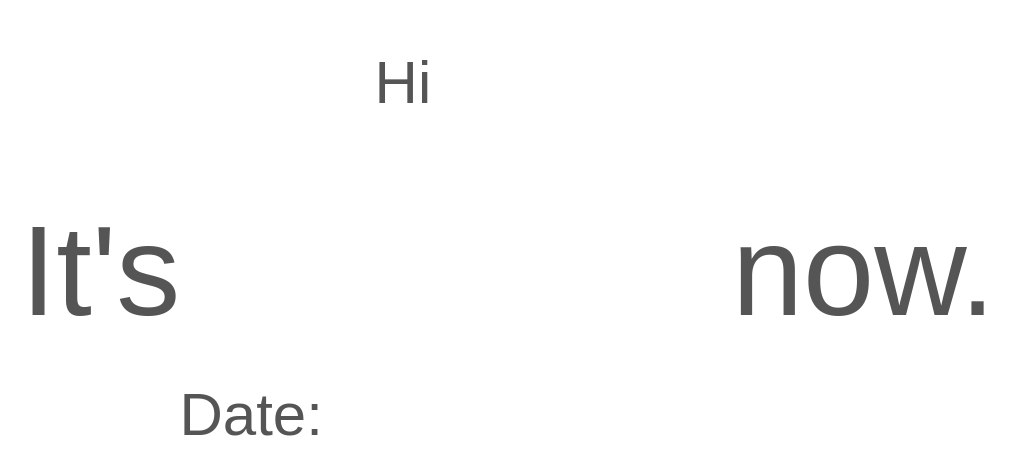
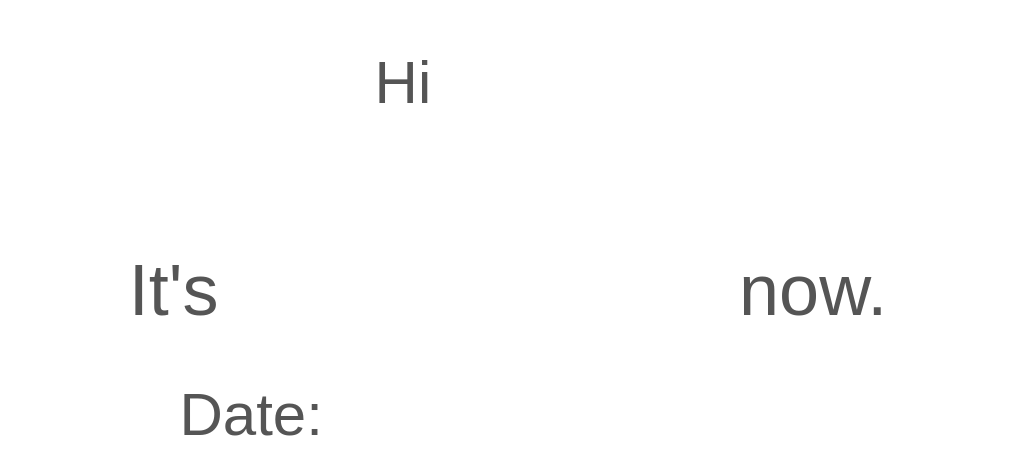
Before and after one commit to the-halfbloodprince/my_dash, a Next.js app: page / in a window 1280 px wide. Shown: the part 151-626 px from the top of the page, without its empty margins (132-1147 px from the left). Built offline with nearby package versions, Linux system fonts and the light colour scheme.

Commit message:
shrunk text

```diff
--- a/pages/index.js
+++ b/pages/index.js
@@ -14,7 +14,7 @@ export default function Home() {
 
       <main className='flex flex-col w-screen h-screen justify-center space-y-10 px-24 items-center text-center'>
         <p className='text-6xl text-subtitle hover:text-subtitle-glow transition-all duration-500 ease-in'>Hi <span className='text-glow'>{`${name}`}</span></p>
-        <p className='text-9xl text-subtitle hover:text-subtitle-glow transition-all duration-500 ease-in'>It&apos;s <span className='text-glow text-[15vw]'>19:27</span> now. </p>
+        <p className='text-7xl text-subtitle hover:text-subtitle-glow transition-all duration-500 ease-in'>It&apos;s <span className='text-glow text-[15vw]'>19:27</span> now. </p>
         <p className='text-6xl text-subtitle hover:text-subtitle-glow transition-all duration-500 ease-in'>Date: <span className='text-glow'>17th October 2022</span> </p>
       </main>
     </div>
```
